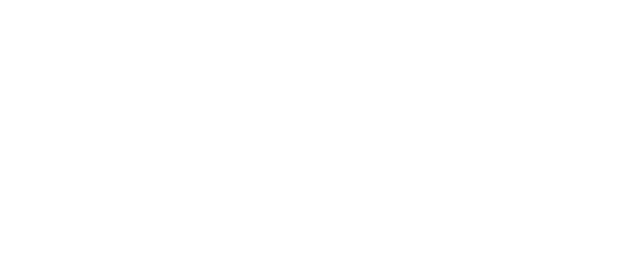
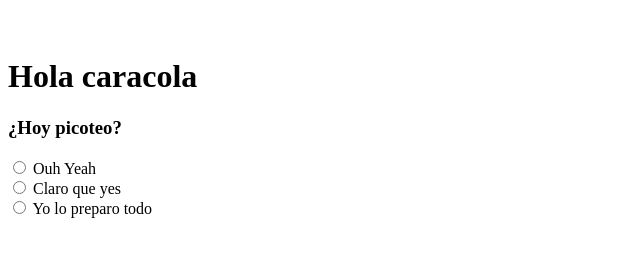
Before and after one commit to VeronicaRamirezMoreno/RepoVeroJorge, a plain HTML site: page index.html in a window 1280 px wide. Shown: the whole page, without its empty margins (0-640 px from the left). Drawn offline with Linux system fonts and the light colour scheme.

Commit message:
Tú no mandas

```diff
--- a/index.html
+++ b/index.html
@@ -1,10 +1,14 @@
 <!DOCTYPE html>
     <head>
         <!-- HAZ ALGO AQUÍ DENTRO COSITA!!   -->
+        <!-- Tú no me mandas  -->
 
     </head>
     <body>
-
-
+        <h1><br> Hola caracola <br></h1>
+        <h3>¿Hoy picoteo?</h3>
+        <input type = "radio" name = "Ouh Yeah"> <label> Ouh Yeah </label> <br>
+        <input type = "radio" value= "Claro que yes"><label> Claro que yes </label> <br>
+        <input type = "radio" value= "Yo lo preparo todo"><label> Yo lo preparo todo </label> <br>
 
     </body>
```
